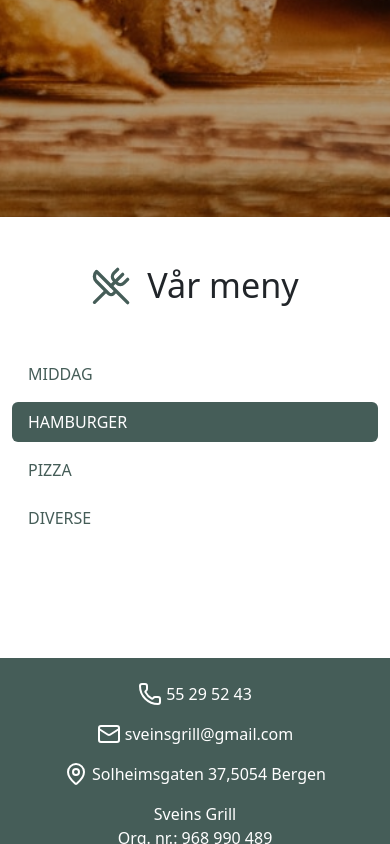
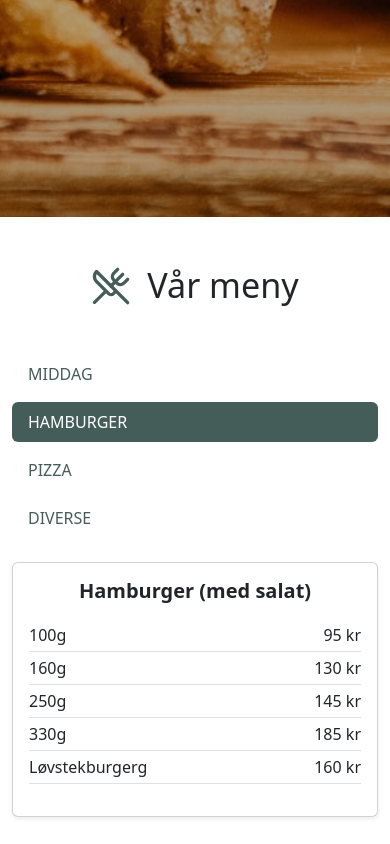
Before and after one commit to KityLinn/sveinsgrill, a React (Vite) app: page /overtidsmat in a window 390 px wide. Both pictures are taken after a click on the tab "HAMBURGER". Shown: the part 526-1370 px from the top of the page. Built offline with nearby package versions, Linux system fonts and the light colour scheme.

Commit message:
fixed missing hamburger data

```diff
--- a/src/pages/overtidsmat/Matlisting.jsx
+++ b/src/pages/overtidsmat/Matlisting.jsx
@@ -60,7 +60,34 @@ export function Matlisting() {
                       </Row>
                     </Tab.Pane>
                   ))}
-                  {/*Middag data mapping*/}
+                  {/*burger data mapping*/}
+                  <Tab.Pane eventKey={hamburgerdata.navn} key={hamburgerdata.navn}>
+                    <Row className="g-4">
+                      {hamburgerdata.items.map((item, index) => (
+                        <Col md={4} key={index} className="mb-4">
+                          <Card className="h-100 shadow-sm">
+                            <Card.Body>
+                              <Card.Title className="fw-bold text-center">
+                                {item.navn}
+                              </Card.Title>
+                              <ul className="list-unstyled mt-3">
+                                {item.info.map((option, i) => (
+                                  <li
+                                    key={i}
+                                    className="d-flex justify-content-between border-bottom py-1"
+                                  >
+                                    <span>{option.gram}g</span>
+                                    <span>{option.pris} kr</span>
+                                  </li>
+                                ))}
+                              </ul>
+                            </Card.Body>
+                          </Card>
+                        </Col>
+                      ))}
+                    </Row>
+                  </Tab.Pane>
+                  {/*piza data mapping*/}
                   <Tab.Pane eventKey={pizzadata.navn} key={pizzadata.navn}>
                     <Row className="g-4">
                       {pizzadata.items.map((item, index) => (
@@ -87,6 +114,7 @@ export function Matlisting() {
                       ))}
                     </Row>
                   </Tab.Pane>
+                  {/*diverse data mapping*/}
                   {diversedata.map((category) => (
                     <Tab.Pane eventKey={category.navn} key={category.navn}>
                       <Row className="g-4">
```
